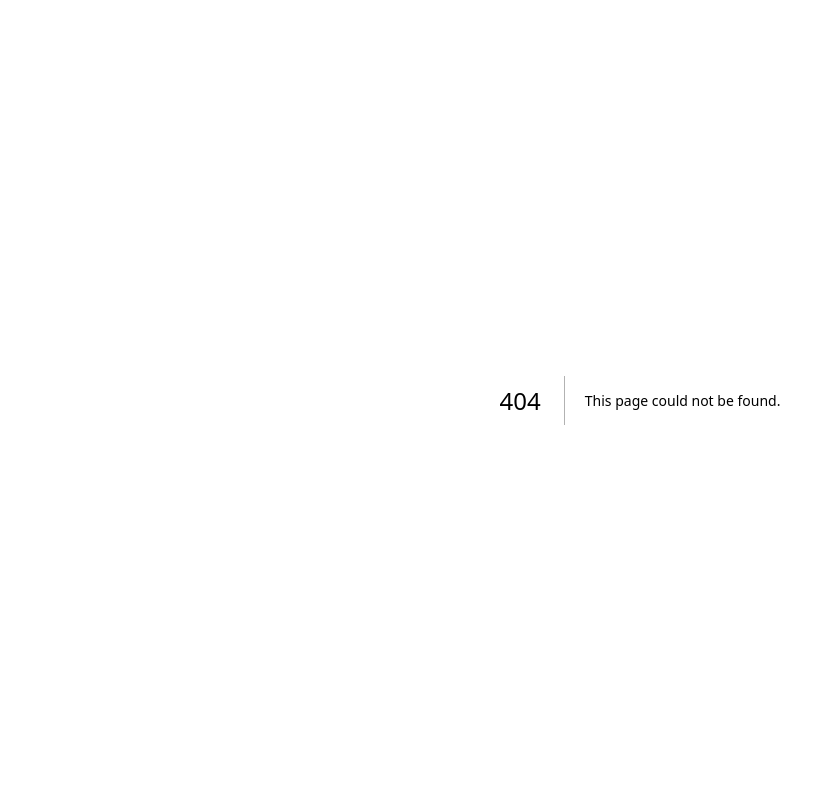
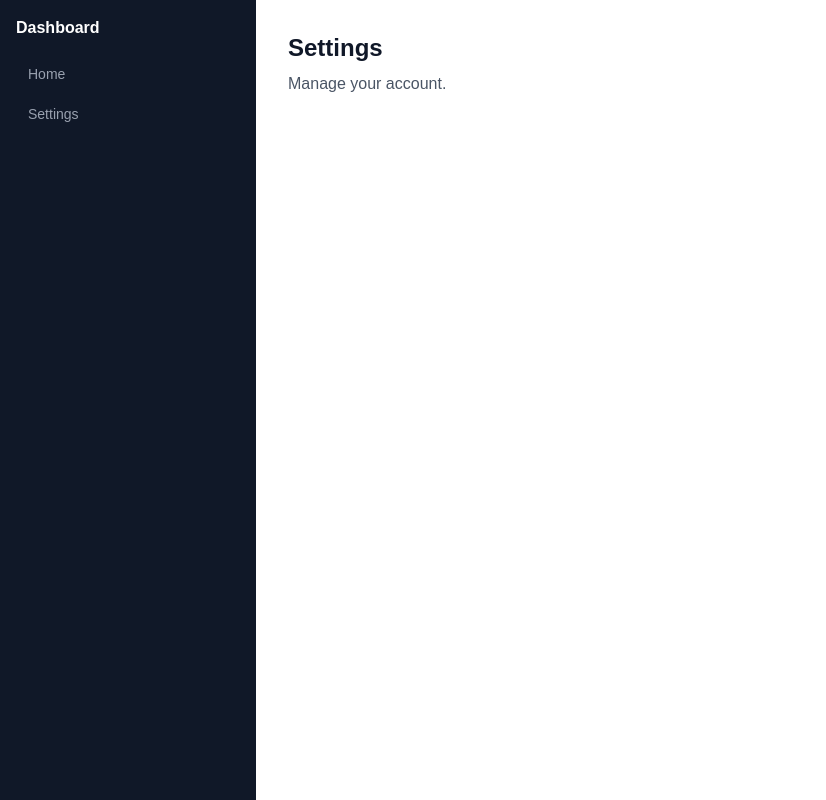
Before and after one commit to Md-Ashikur-Rahman-Ashik/Drag-And-Drop, a Next.js app: page /dashboard/settings in a window 1280 px wide. Before the commit this address had no page. Shown: the whole page, without its empty margins (0-826 px from the left). Built offline with nearby package versions, Linux system fonts and the light colour scheme.

Commit message:
Added settings page

```diff
--- /dev/null
+++ b/app/dashboard/settings/page.js
@@ -0,0 +1,8 @@
+export default function SettingsPage() {
+  return (
+    <div>
+      <h1 className="text-2xl font-bold text-gray-900">Settings</h1>
+      <p className="text-gray-600 mt-2">Manage your account.</p>
+    </div>
+  );
+}
```
